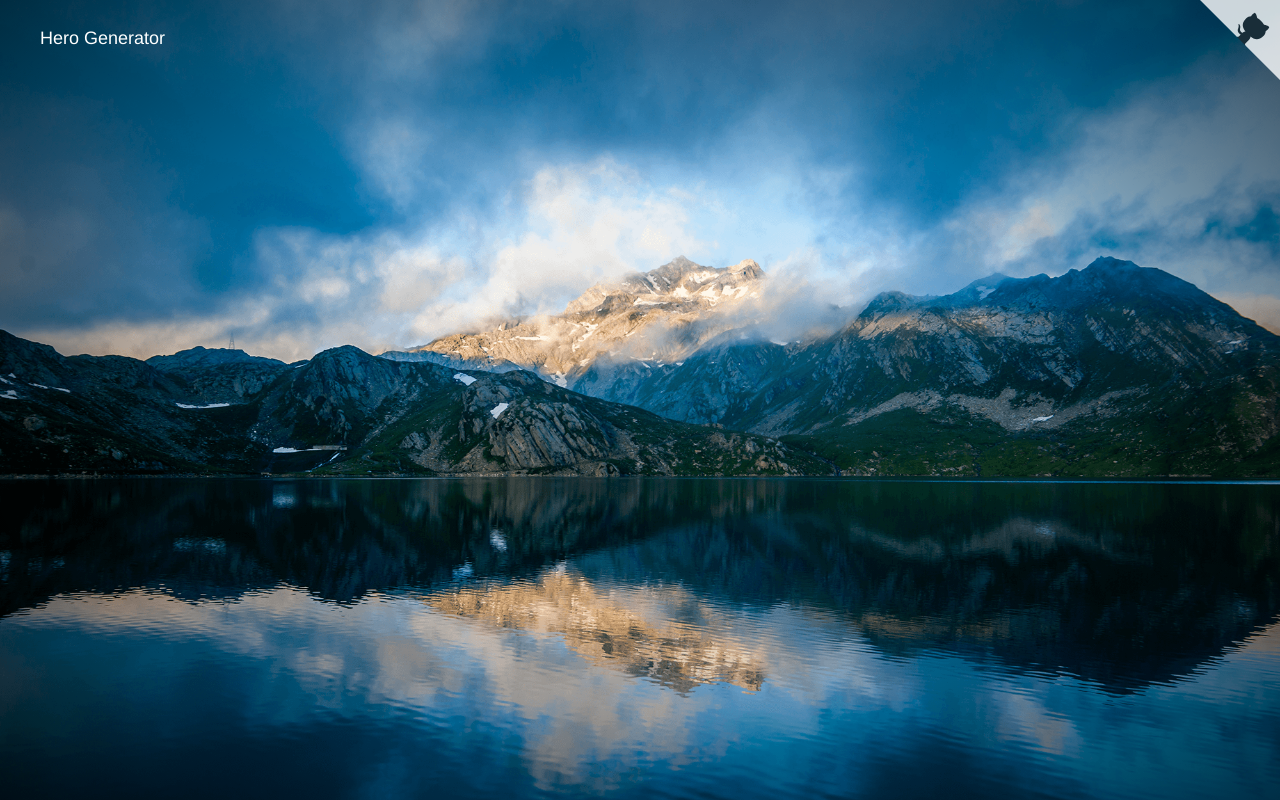
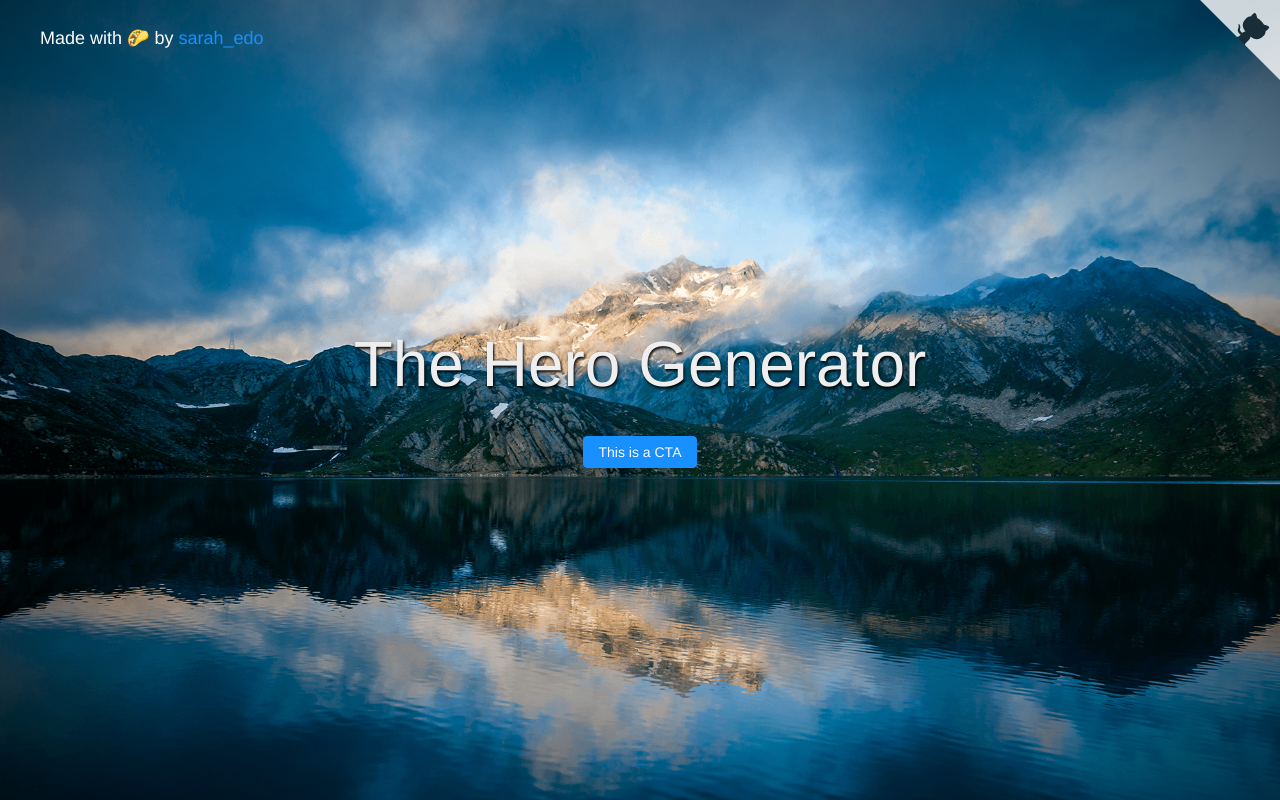
Before and after one commit to krismark930/Hero-generator-Vue-, a Vue app: page / in a window 1280 px wide. Built offline with nearby package versions, Linux system fonts and the light colour scheme.

Commit message:
start putting together masthead sample

```diff
--- a/src/components/AppMasthead.vue
+++ b/src/components/AppMasthead.vue
@@ -1,5 +1,8 @@
 <template>
-  <section class="masthead"></section>
+  <section class="masthead">
+    <h1>The Hero Generator</h1>
+    <a-button type="primary">This is a CTA</a-button>
+  </section>
 </template>
 
 <script>
@@ -8,6 +11,11 @@ export default {};
 
 <style lang="scss" scoped>
 .masthead {
+  display: flex;
+  justify-content: center;
+  align-items: center;
+  flex-direction: column;
+  text-align: center;
   width: 100%;
   height: 100vh;
   overflow: hidden;
@@ -37,4 +45,12 @@ export default {};
   background-size: cover;
   color: #333;
 }
+
+h1 {
+  color: #eee;
+  font-size: 8vmin;
+  line-height: 1;
+  margin-bottom: 40px;
+  text-shadow: 1px 2px 3px #000;
+}
 </style>
--- a/src/components/AppNav.vue
+++ b/src/components/AppNav.vue
@@ -1,6 +1,7 @@
 <template>
   <nav>
-    Hero Generator
+    Made with 🌮 by
+    <a href="https://twitter.com/sarah_edo">sarah_edo</a>
     <app-github-corner />
   </nav>
 </template>
```
